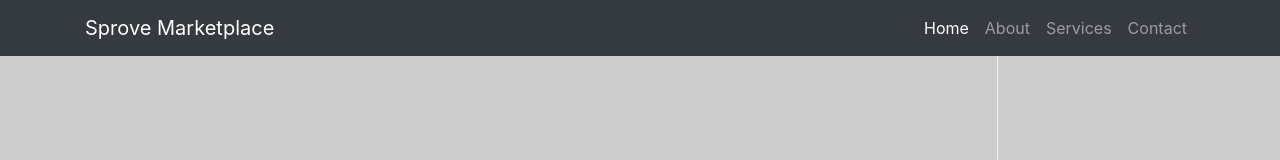
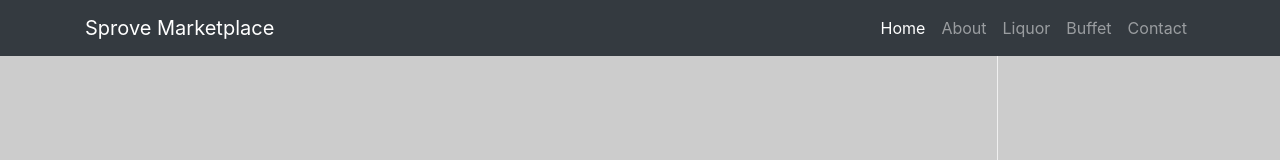
Before and after one commit to ahlecksyooan/sprovemarketplace, a website: page index.html in a window 1280 px wide. Shown: the top 160 px of the page. Drawn offline with Linux system fonts and the light colour scheme; placeholder pictures from the web are drawn by us.

Commit message:
Adding buttons

```diff
--- a/index.html
+++ b/index.html
@@ -38,8 +38,11 @@
               <a class="nav-link" href="#">About</a>
             </li>
             <li class="nav-item">
-              <a class="nav-link" href="#">Services</a>
+              <a class="nav-link" href="#">Liquor</a>
             </li>
+            <li class="nav-item">
+                <a class="nav-link" href="#">Buffet</a>
+              </li>
             <li class="nav-item">
               <a class="nav-link" href="#">Contact</a>
             </li>
```
